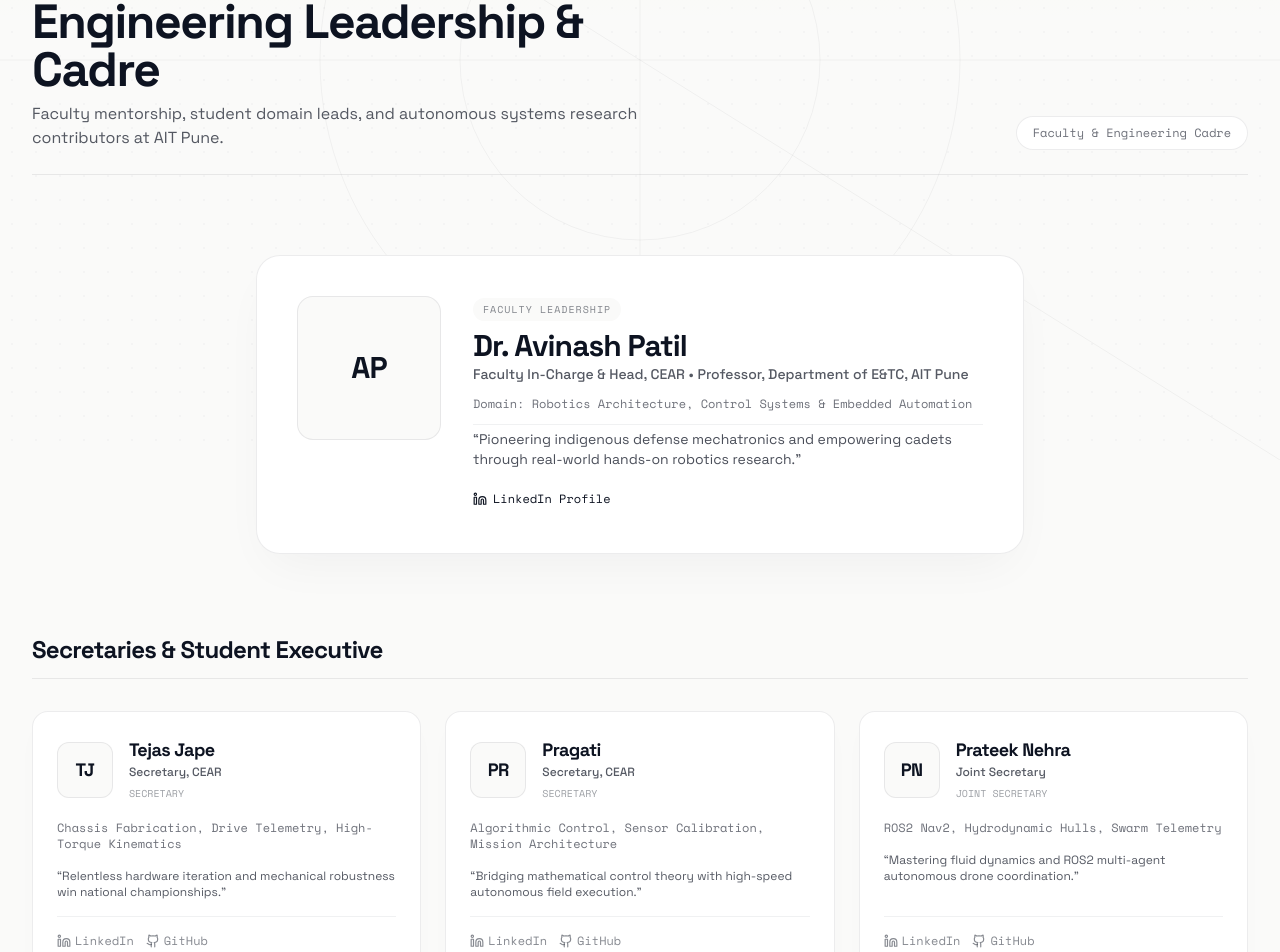
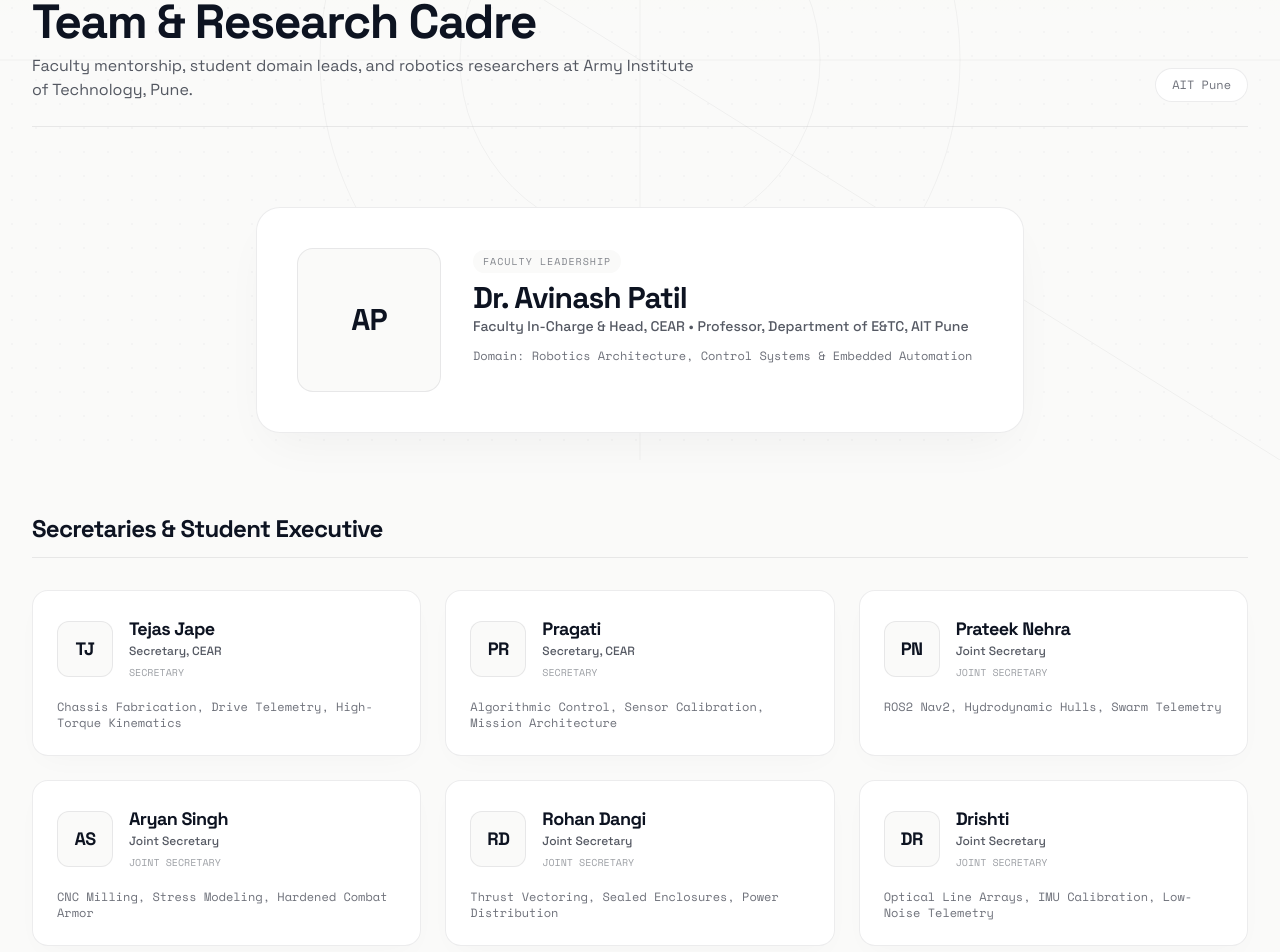
Before and after one commit to mahimaanchra/cear-ait-website, a Next.js app: page /team in a window 1280 px wide. Shown: the part 340-1292 px from the top of the page. Built offline with nearby package versions, Linux system fonts and the light colour scheme.

Commit message:
refactor(cleanup): remove demo telemetry, placeholder quotes, and mock data

```diff
--- a/src/components/sections/About.tsx
+++ b/src/components/sections/About.tsx
@@ -21,7 +21,7 @@ export function About() {
         <div className="max-w-4xl space-y-4">
           <div className="flex items-center gap-2 text-xs font-mono uppercase tracking-widest text-[#0d1321]/60">
             <span className="w-1.5 h-1.5 rounded-full bg-[#0d1321]" />
-            <span>01 // Dossier &amp; Philosophy</span>
+            <span>01 // Overview &amp; Vision</span>
           </div>
 
           <h2 className="text-3xl sm:text-5xl lg:text-6xl font-black tracking-tight text-[#0d1321] font-display leading-[1.12]">
@@ -82,7 +82,7 @@ export function About() {
               </p>
             </div>
             <div className="pt-8 mt-6 border-t border-[#0d1321]/[0.06] flex items-center justify-between text-xs font-mono text-[#0d1321]/50">
-              <span>CADRE // LAB 104</span>
+              <span>CEAR // LAB 104</span>
               <span>DEFENSE TECH</span>
             </div>
           </motion.div>
@@ -135,7 +135,7 @@ export function About() {
                 </div>
 
                 <div className="pt-4 mt-6 border-t border-[#0d1321]/[0.06] flex items-center justify-between text-xs text-[#0d1321]/40 group-hover:text-[#0d1321] transition-colors font-mono">
-                  <span>Explore research</span>
+                  <span>Learn more</span>
                   <ArrowUpRight className="w-3.5 h-3.5" />
                 </div>
               </motion.div>
--- a/src/components/sections/ProjectsShowcase.tsx
+++ b/src/components/sections/ProjectsShowcase.tsx
@@ -17,7 +17,7 @@ export function ProjectsShowcase() {
         <div className="flex flex-col md:flex-row md:items-end justify-between gap-6 border-b border-[#0d1321]/[0.08] pb-6">
           <div className="space-y-2 max-w-2xl">
             <span className="text-xs font-mono tracking-widest uppercase text-[#0d1321]/50">
-              02 // Fleet Repository
+              02 // Research &amp; Platforms
             </span>
             <h2 className="text-3xl sm:text-5xl font-black font-display text-[#0d1321] tracking-tight">
               Robotics Platforms &amp; R&amp;D
--- a/src/components/sections/Team.tsx
+++ b/src/components/sections/Team.tsx
@@ -16,18 +16,18 @@ export function Team() {
         <div className="flex flex-col md:flex-row md:items-end justify-between gap-6 border-b border-[#0d1321]/[0.08] pb-6">
           <div className="space-y-2 max-w-2xl">
             <span className="text-xs font-mono tracking-widest uppercase text-[#0d1321]/50">
-              03 // Personnel Directory
+              03 // Team &amp; Leadership
             </span>
             <h2 className="text-3xl sm:text-5xl font-black font-display text-[#0d1321] tracking-tight">
-              Engineering Leadership &amp; Cadre
+              Team &amp; Research Cadre
             </h2>
             <p className="text-sm sm:text-base text-[#0d1321]/70 font-body leading-relaxed">
-              Faculty mentorship, student domain leads, and autonomous systems research contributors at AIT Pune.
+              Faculty mentorship, student domain leads, and robotics researchers at Army Institute of Technology, Pune.
             </p>
           </div>
 
           <div className="text-xs font-mono text-[#0d1321]/60 px-4 py-2 rounded-full bg-white border border-[#0d1321]/[0.08] shadow-xs shrink-0">
-            <span>Faculty &amp; Engineering Cadre</span>
+            <span>AIT Pune</span>
           </div>
         </div>
 
@@ -74,13 +74,7 @@ export function Team() {
                 </p>
               )}
 
-              {facultyIncharge.quote && (
-                <p className="text-xs sm:text-sm text-[#0d1321]/75 italic font-body pt-1 border-t border-[#0d1321]/[0.06]">
-                  &ldquo;{facultyIncharge.quote}&rdquo;
-                </p>
-              )}
-
-              {facultyIncharge.linkedin && (
+              {facultyIncharge.linkedin && facultyIncharge.linkedin !== "https://linkedin.com" && (
                 <div className="pt-2">
                   <a
                     href={facultyIncharge.linkedin}
@@ -106,7 +100,12 @@ export function Team() {
           </div>
 
           <div className="grid grid-cols-1 sm:grid-cols-2 lg:grid-cols-3 gap-6">
-            {[...secretaries, ...jointSecretaries].map((member, i) => (
+            {[...secretaries, ...jointSecretaries].map((member, i) => {
+              const hasValidSocials =
+                (member.linkedin && member.linkedin !== "https://linkedin.com") ||
+                (member.github && member.github !== "https://github.com");
+
+              return (
                 <motion.div
                   key={member.id}
                   initial={{ opacity: 0, y: 15 }}
@@ -149,16 +148,11 @@ export function Team() {
                         {member.specialization}
                       </p>
                     )}
-
-                  {member.quote && (
-                    <p className="text-xs text-[#0d1321]/70 italic line-clamp-2">
-                      &ldquo;{member.quote}&rdquo;
-                    </p>
-                  )}
                   </div>
 
+                  {hasValidSocials && (
                     <div className="pt-4 mt-4 border-t border-[#0d1321]/[0.06] flex items-center gap-3">
-                  {member.linkedin && (
+                      {member.linkedin && member.linkedin !== "https://linkedin.com" && (
                         <a
                           href={member.linkedin}
                           target="_blank"
@@ -169,7 +163,7 @@ export function Team() {
                           <span>LinkedIn</span>
                         </a>
                       )}
-                  {member.github && (
+                      {member.github && member.github !== "https://github.com" && (
                         <a
                           href={member.github}
                           target="_blank"
@@ -181,8 +175,10 @@ export function Team() {
                         </a>
                       )}
                     </div>
+                  )}
                 </motion.div>
-            ))}
+              );
+            })}
           </div>
         </div>
 
--- a/src/components/sections/Wartech.tsx
+++ b/src/components/sections/Wartech.tsx
@@ -111,7 +111,7 @@ export function Wartech({ onOpenRegister, onOpenRulebook }: WartechProps) {
               Competition Arenas &amp; Tracks
             </h3>
             <span className="text-xs font-mono text-[#0d1321]/50">
-              8 SQUADS
+              8 Competition Tracks
             </span>
           </div>
 
@@ -233,7 +233,7 @@ export function Wartech({ onOpenRegister, onOpenRulebook }: WartechProps) {
                   }}
                   className="inline-flex items-center gap-1.5 px-5 py-2 rounded-full text-xs font-medium text-white bg-[#0d1321] hover:bg-[#1a2640] transition-colors cursor-pointer"
                 >
-                  <span>Register Squad</span>
+                  <span>Register Team</span>
                   <ArrowRight className="w-3.5 h-3.5" />
                 </button>
               </div>
```
Also changed, not shown: src/components/sections/ContactAndFAQ.tsx (+6 -6 lines), src/components/ui/RegistrationModal.tsx (+11 -11 lines). Lines whose indentation alone changed are shown as unchanged.
